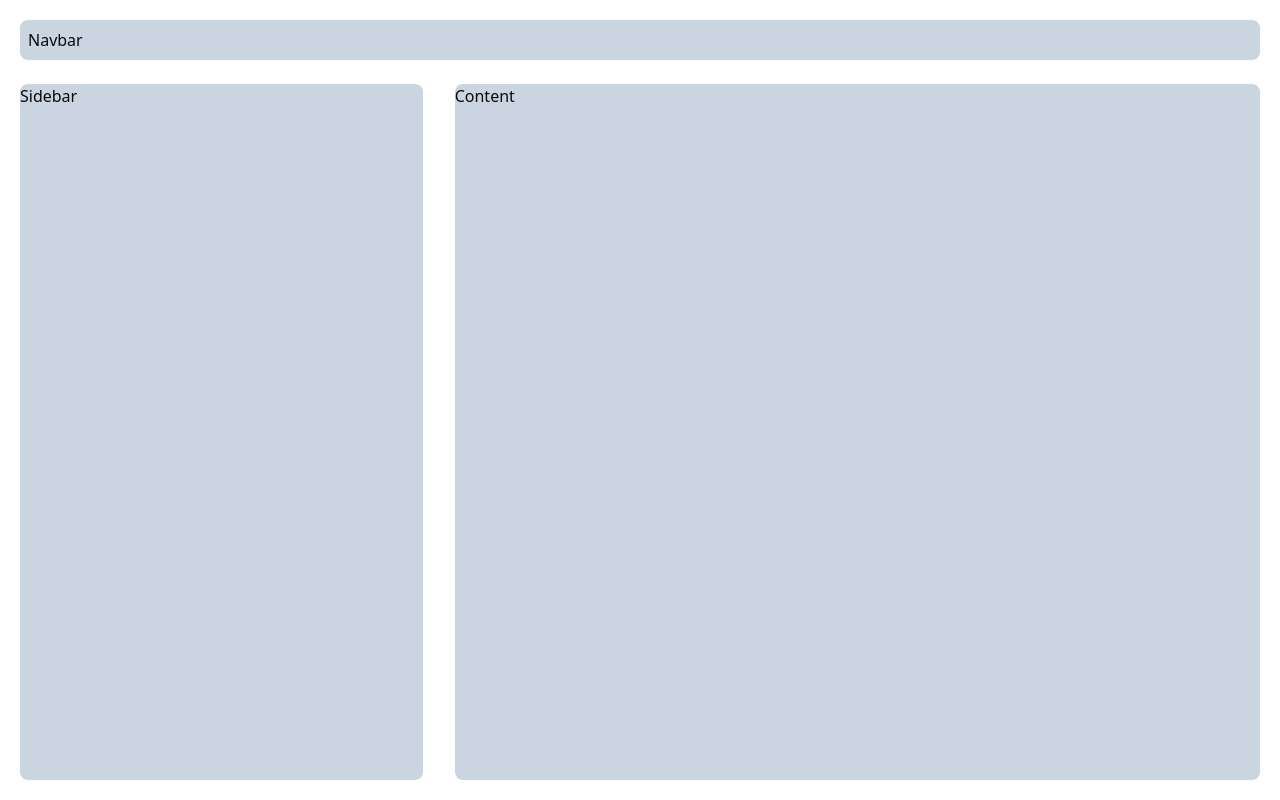
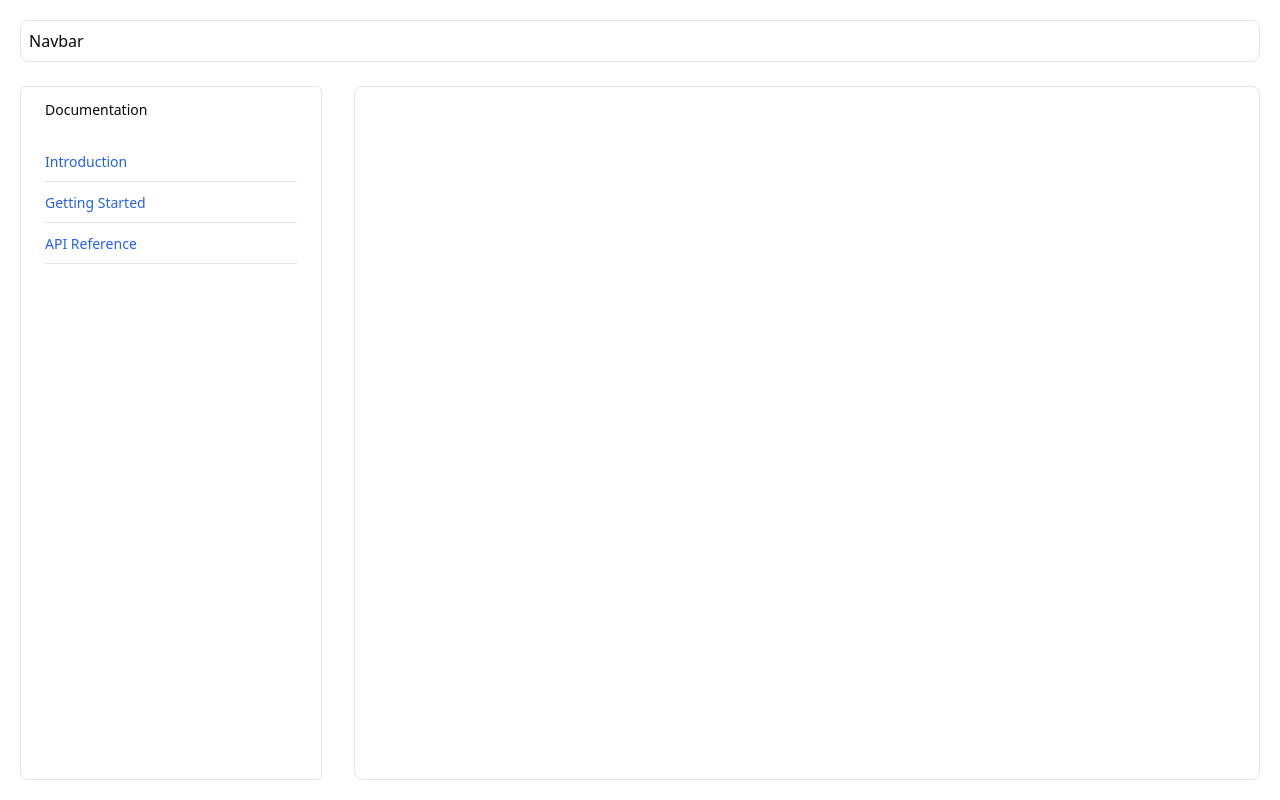
Before and after one commit to yash7xm/Vyzon-Playground, a React (Vite) app: page / in a window 1280 px wide. Built offline with nearby package versions, Linux system fonts and the light colour scheme.

Commit message:
Sidebar basic setup done

```diff
--- a/package.json
+++ b/package.json
@@ -11,6 +11,8 @@
   },
   "dependencies": {
     "@radix-ui/react-icons": "^1.3.0",
+    "@radix-ui/react-scroll-area": "^1.2.0",
+    "@radix-ui/react-separator": "^1.1.0",
     "@radix-ui/react-slot": "^1.1.0",
     "class-variance-authority": "^0.7.0",
     "clsx": "^2.1.1",
--- a/src/components/contents/index.tsx
+++ b/src/components/contents/index.tsx
@@ -1,6 +1,10 @@
+import { ScrollArea } from "@/components/ui/scroll-area";
+
 function Content() {
     return (
-        <div className="w-full h-full rounded-lg bg-slate-300">Content</div>
+        <ScrollArea className="w-full h-full rounded-lg border p-4">
+
+        </ScrollArea>
     )
 }
 
--- a/src/components/navbar/index.tsx
+++ b/src/components/navbar/index.tsx
@@ -1,6 +1,6 @@
 function Navbar() {
     return (
-        <div className="rounded-lg bg-slate-300 px-2 py-2">Navbar</div>
+        <div className="rounded-lg border px-2 py-2">Navbar</div>
     )
 }
 
--- a/src/components/sidebar/index.tsx
+++ b/src/components/sidebar/index.tsx
@@ -1,7 +1,32 @@
+import { ScrollArea } from "@/components/ui/scroll-area";
+import { Separator } from "@/components/ui/separator";
+
 function Sidebar() {
+    const documentationLinks = ["Introduction", "Getting Started", "API Reference"];
+
     return (
-        <div className="w-full h-full rounded-lg bg-slate-300">Sidebar</div>
-    )
+        <ScrollArea className="w-full h-full border py-4 px-6 rounded-md">
+            <h4 className="mb-8 text-sm font-medium leading-none">
+                Documentation
+            </h4>
+            {documentationLinks.map((doc, index) => (
+                <DocsLink key={index} doc={doc} />
+            ))}
+        </ScrollArea>
+    );
+}
+
+function DocsLink({ doc }: { doc: string }) {
+    const docUrl = `/docs/${doc.replace(/\s+/g, '-').toLowerCase()}`;
+
+    return (
+        <>
+            <a href={docUrl} className="text-sm text-blue-600 hover:underline">
+                {doc}
+            </a>
+            <Separator className="my-2" />
+        </>
+    );
 }
 
 export default Sidebar;
--- /dev/null
+++ b/src/components/ui/scroll-area.tsx
@@ -0,0 +1,46 @@
+import * as React from "react"
+import * as ScrollAreaPrimitive from "@radix-ui/react-scroll-area"
+
+import { cn } from "@/lib/utils"
+
+const ScrollArea = React.forwardRef<
+  React.ElementRef<typeof ScrollAreaPrimitive.Root>,
+  React.ComponentPropsWithoutRef<typeof ScrollAreaPrimitive.Root>
+>(({ className, children, ...props }, ref) => (
+  <ScrollAreaPrimitive.Root
+    ref={ref}
+    className={cn("relative overflow-hidden", className)}
+    {...props}
+  >
+    <ScrollAreaPrimitive.Viewport className="h-full w-full rounded-[inherit]">
+      {children}
+    </ScrollAreaPrimitive.Viewport>
+    <ScrollBar />
+    <ScrollAreaPrimitive.Corner />
+  </ScrollAreaPrimitive.Root>
+))
+ScrollArea.displayName = ScrollAreaPrimitive.Root.displayName
+
+const ScrollBar = React.forwardRef<
+  React.ElementRef<typeof ScrollAreaPrimitive.ScrollAreaScrollbar>,
+  React.ComponentPropsWithoutRef<typeof ScrollAreaPrimitive.ScrollAreaScrollbar>
+>(({ className, orientation = "vertical", ...props }, ref) => (
+  <ScrollAreaPrimitive.ScrollAreaScrollbar
+    ref={ref}
+    orientation={orientation}
+    className={cn(
+      "flex touch-none select-none transition-colors",
+      orientation === "vertical" &&
+        "h-full w-2.5 border-l border-l-transparent p-[1px]",
+      orientation === "horizontal" &&
+        "h-2.5 flex-col border-t border-t-transparent p-[1px]",
+      className
+    )}
+    {...props}
+  >
+    <ScrollAreaPrimitive.ScrollAreaThumb className="relative flex-1 rounded-full bg-border" />
+  </ScrollAreaPrimitive.ScrollAreaScrollbar>
+))
+ScrollBar.displayName = ScrollAreaPrimitive.ScrollAreaScrollbar.displayName
+
+export { ScrollArea, ScrollBar }
--- /dev/null
+++ b/src/components/ui/separator.tsx
@@ -0,0 +1,29 @@
+import * as React from "react"
+import * as SeparatorPrimitive from "@radix-ui/react-separator"
+
+import { cn } from "@/lib/utils"
+
+const Separator = React.forwardRef<
+  React.ElementRef<typeof SeparatorPrimitive.Root>,
+  React.ComponentPropsWithoutRef<typeof SeparatorPrimitive.Root>
+>(
+  (
+    { className, orientation = "horizontal", decorative = true, ...props },
+    ref
+  ) => (
+    <SeparatorPrimitive.Root
+      ref={ref}
+      decorative={decorative}
+      orientation={orientation}
+      className={cn(
+        "shrink-0 bg-border",
+        orientation === "horizontal" ? "h-[1px] w-full" : "h-full w-[1px]",
+        className
+      )}
+      {...props}
+    />
+  )
+)
+Separator.displayName = SeparatorPrimitive.Root.displayName
+
+export { Separator }
--- a/src/pages/Home/index.tsx
+++ b/src/pages/Home/index.tsx
@@ -8,11 +8,11 @@
             <div className="w-full">
                 <Navbar />
             </div>
-            <div className="w-full flex h-full gap-8">
-                <div className="w-1/3 h-full">
+            <div className="w-full flex h-full overflow-y-hidden gap-8">
+                <div className="w-1/4 h-full">
                     <Sidebar />
                 </div>
-                <div className="w-2/3 h-full">
+                <div className="w-3/4 h-full">
                     <Content />
                 </div>
             </div>
```
Also changed, not shown: 1 other file (tests, documents, lock files or other folders).
